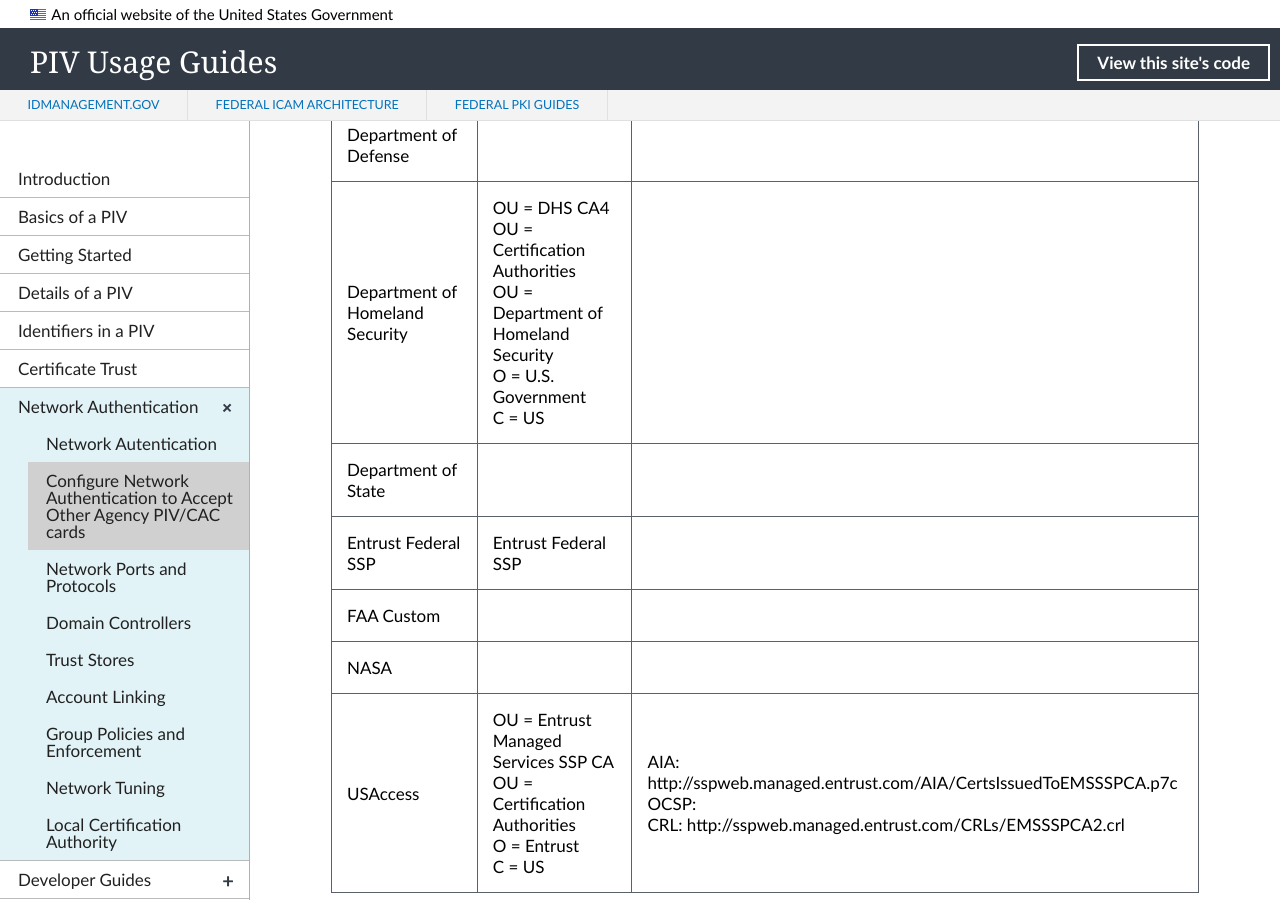
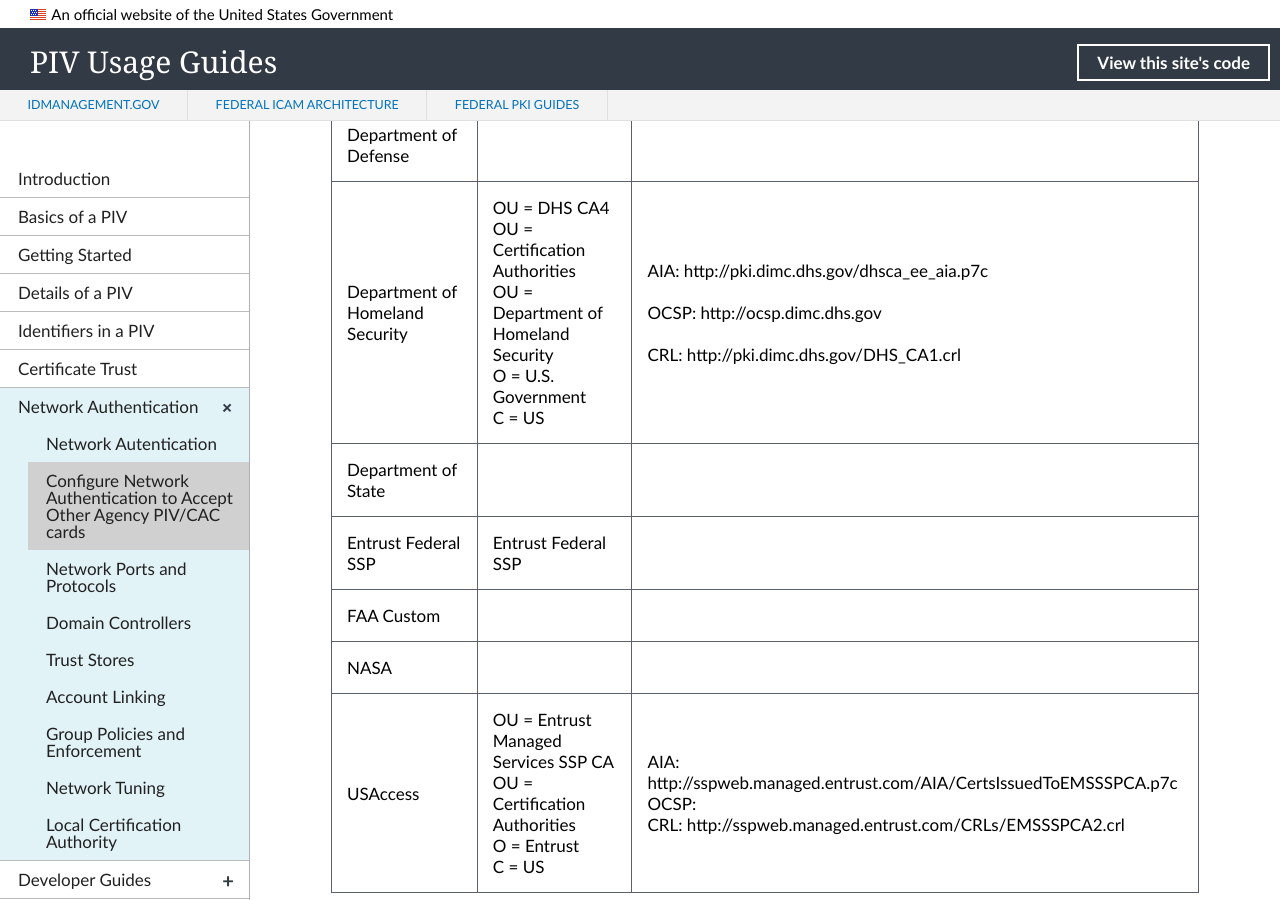
Before and after one commit to GSA/piv-guides, a Jekyll site: the page built from _networkconfig/11-all-agency-piv.md, in a window 1280 px wide and 900 px high, scrolled down 1300 px. Built offline with Jekyll 4.4.1, drawn with Linux system fonts in a browser that asks for light colours; nearby versions of some CDN libraries.

Commit message:
Update 11-all-agency-piv.md

```diff
--- a/_networkconfig/11-all-agency-piv.md
+++ b/_networkconfig/11-all-agency-piv.md
@@ -37,7 +37,7 @@
 | Name | PIV Issuer  | Links |
 |------|-------------|-------|
 |Department of Defense|||
-|Department of Homeland Security|OU = DHS CA4<br>OU = Certification Authorities<br>OU = Department of Homeland Security<br>O = U.S. Government<br>C = US||
+|Department of Homeland Security|OU = DHS CA4<br>OU = Certification Authorities<br>OU = Department of Homeland Security<br>O = U.S. Government<br>C = US|AIA: http://pki.dimc.dhs.gov/dhsca_ee_aia.p7c<br/><br/>OCSP: http://ocsp.dimc.dhs.gov<br/><br/>CRL: http://pki.dimc.dhs.gov/DHS_CA1.crl |
 |Department of State|||
 |Entrust Federal SSP|Entrust Federal SSP||
 |FAA Custom|||
```
